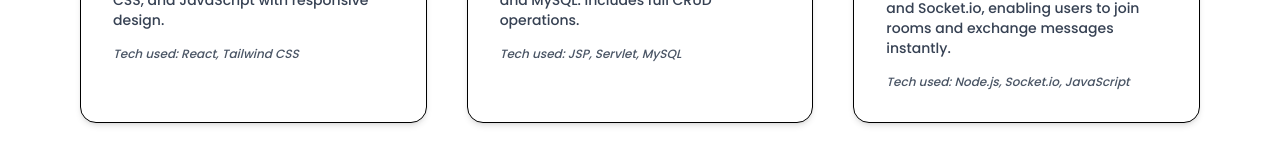
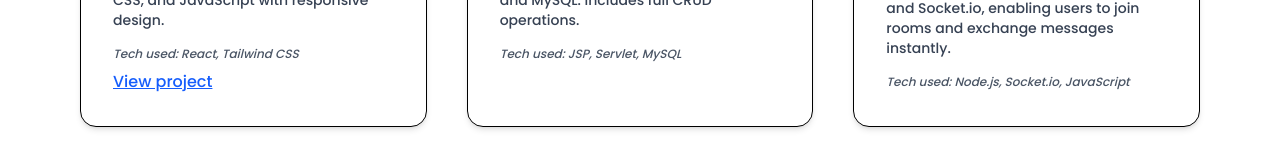
Before and after one commit to Snehaa-kumari/Portfolio, a React (Vite) app: page / in a window 1280 px wide. Shown: the part 1861-2021 px from the top of the page. Built offline with nearby package versions, Linux system fonts and the light colour scheme.

Commit message:
project changed

```diff
--- a/src/components/Projects.jsx
+++ b/src/components/Projects.jsx
@@ -7,7 +7,7 @@ export default function Projects() {
       description:
         'A personal portfolio to showcase my skills and projects. Built using HTML, CSS, and JavaScript with responsive design.',
       tech: ['React', 'Tailwind CSS'],
-      link: ""
+      link: "https://aquamarine-sunflower-a5668a.netlify.app/"
     },
     {
       title: 'Property Rental System',
```
